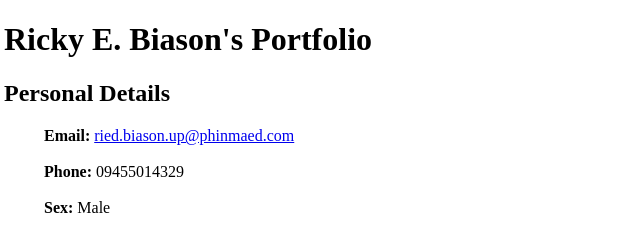
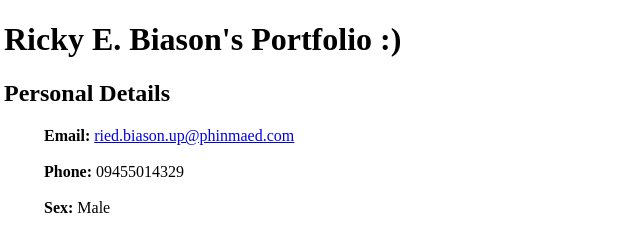
Before and after one commit to Ricky-work/RICKY_P2_ACT-QUIZ, a plain HTML site: page index.html in a window 1280 px wide. Shown: the top 232 px of the page, 4-644 px from the left. Drawn offline with Linux system fonts and the light colour scheme.

Commit message:
Update index.html

```diff
--- a/index.html
+++ b/index.html
@@ -6,7 +6,7 @@
     <title>MyPortfolio</title>
 </head>
 <body>
-    <h1>Ricky E. Biason's Portfolio</h1>
+    <h1>Ricky E. Biason's Portfolio :)</h1>
 <h2>Personal Details</h2>
 <ul class="contact-info">
 <strong>Email: </strong> <a href="mailto:youremail@example.com">ried.biason.up@phinmaed.com</a> <br>
```
